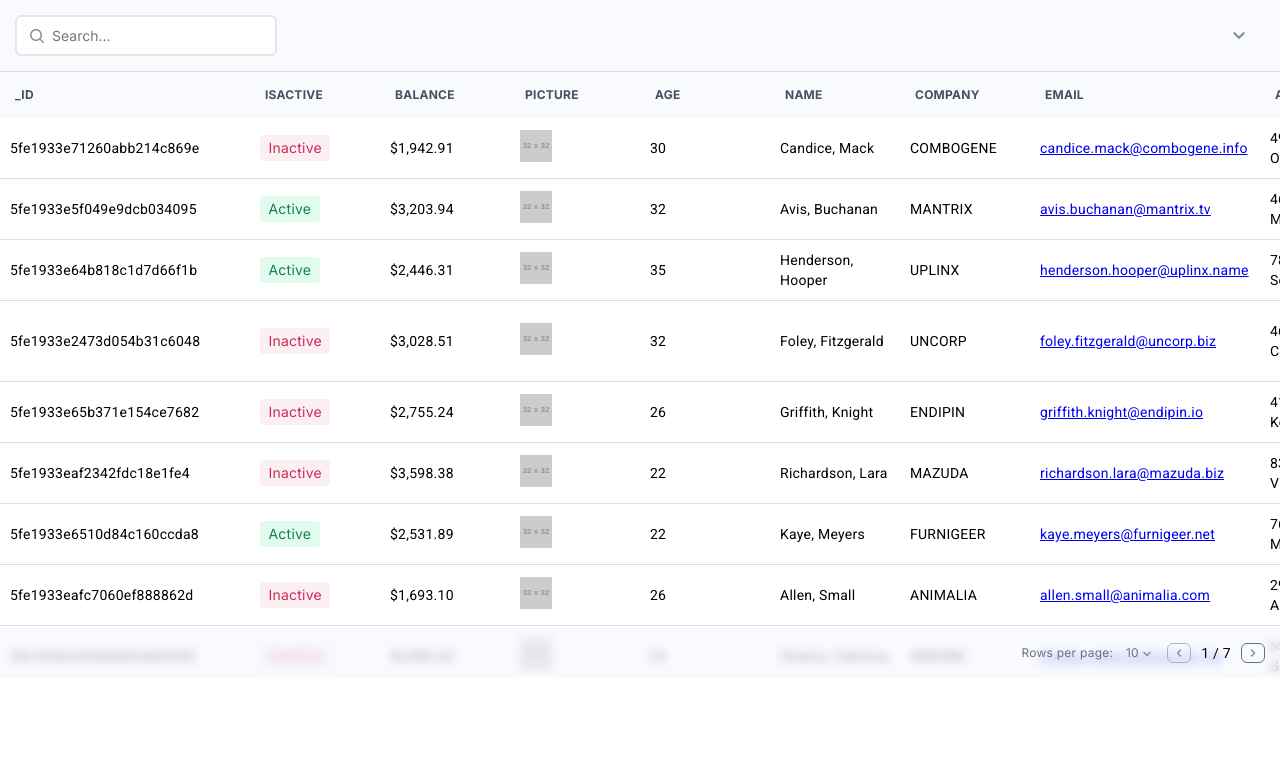
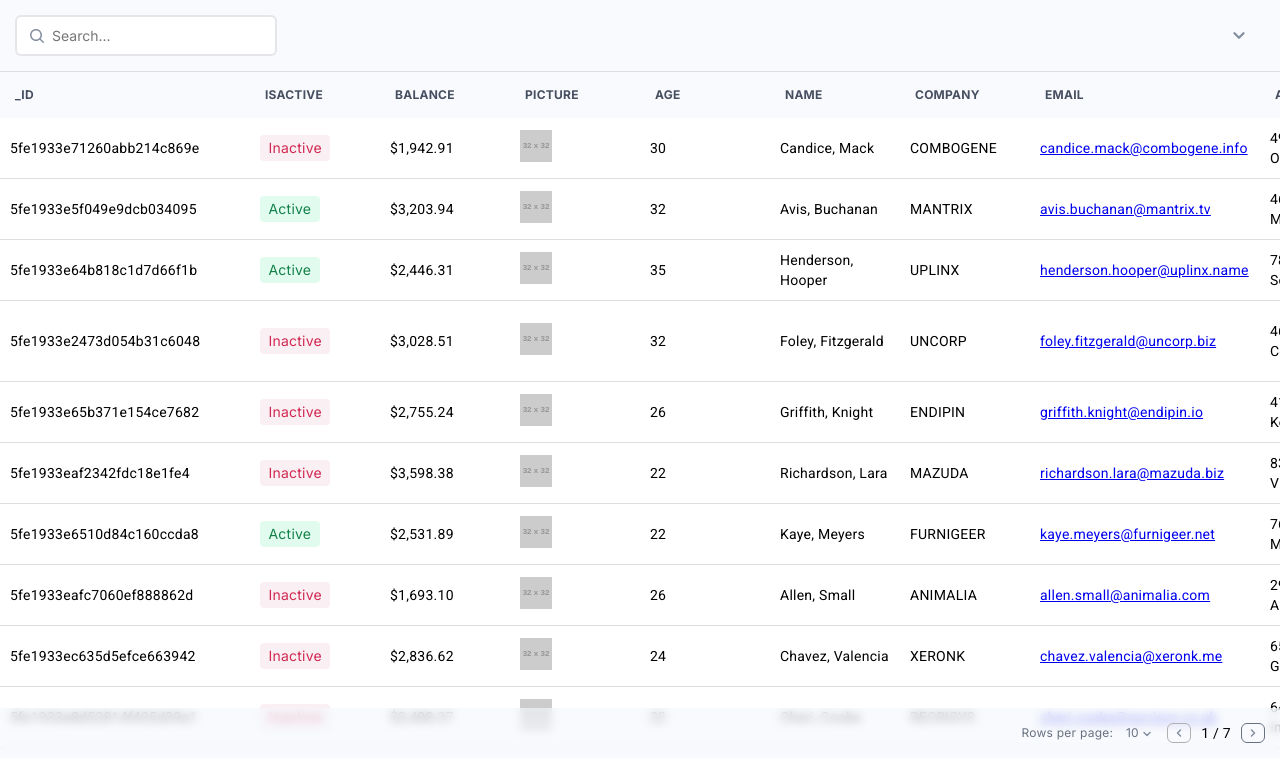
Before and after one commit to Shokirjon00/dynamic-table, an Angular app: page / in a window 1280 px wide. Shown: the top 782 px of the page. Built offline with nearby package versions, Linux system fonts and the light colour scheme.

Commit message:
feat: changed the table structure

```diff
--- a/src/app/dynamic-table/table/table.component.html
+++ b/src/app/dynamic-table/table/table.component.html
@@ -1,4 +1,4 @@
-<div class="table-container">
+<div class="p-relative">
   <div class="filter">
     <app-filter (filterChanged)="onFilterChanged($event)"></app-filter>
     <div class="column-controls" appOutsideClick (outsideClick)="handleOutsideClick()">
@@ -17,6 +17,10 @@
       </div>
     </div>
   </div>
+
+</div>
+
+<div class="table-container">
 
     <div class="table-wrapper">
       @if (filteredData.length > 0){
@@ -85,7 +89,6 @@
           </table>
         </ng-container>
       } @else {
-
         <div class="message">
           No data available for the current query.
         </div>
--- a/src/app/dynamic-table/table/table.component.scss
+++ b/src/app/dynamic-table/table/table.component.scss
@@ -1,8 +1,10 @@
 @import 'variables';
 @import 'mixin';
 
-.table-container {
+
+.p-relative {
   position: relative;
+  z-index: 2;
 
   .filter {
     display: flex;
@@ -42,7 +44,7 @@
         border: 1px solid $color-border;
         border-radius: 4px;
         box-shadow: 0 4px 8px $color-shadow;
-        z-index: 1000;
+        z-index: 9999;
 
         label {
           display: flex;
@@ -67,6 +69,12 @@
       transform: rotate(180deg);
     }
   }
+}
+
+
+.table-container {
+  position: relative;
+  z-index: 1;
 }
 
 .message {
@@ -106,7 +114,7 @@
   overflow-x: auto;
   padding-bottom: 50px;
   min-height: auto;
-  max-height: 70vh;
+  max-height: 80vh;
 
   @include scrollbar;
 }
```
Lines whose indentation alone changed are shown as unchanged.
